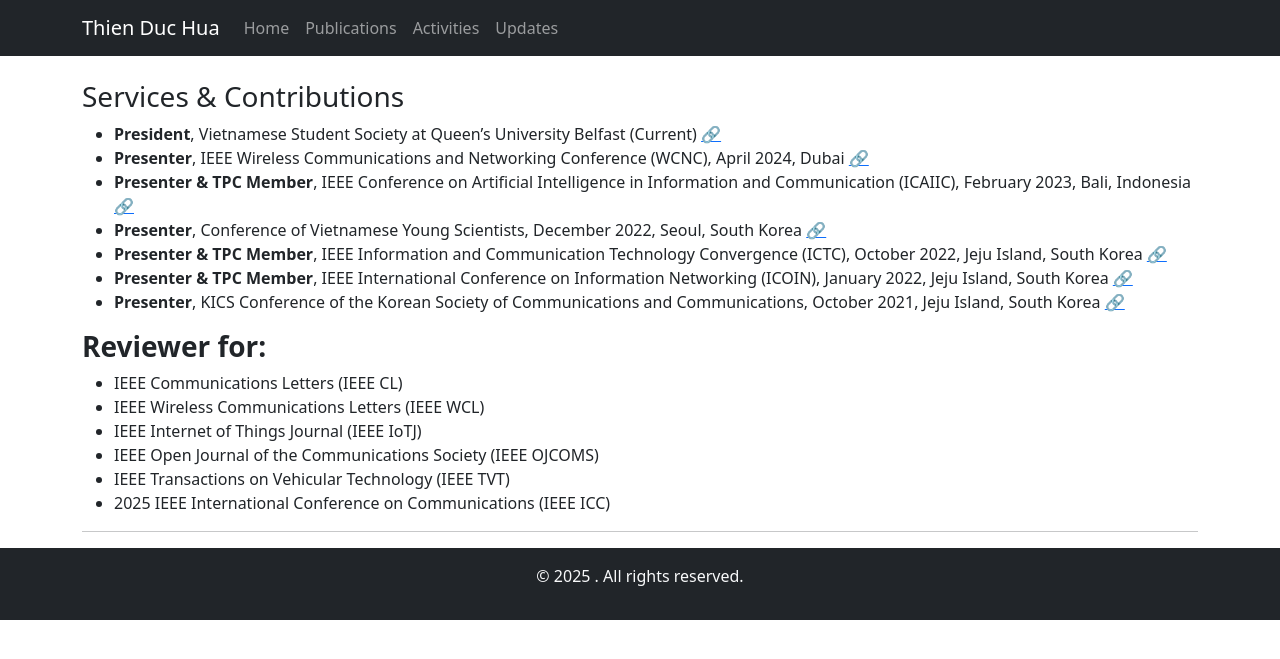
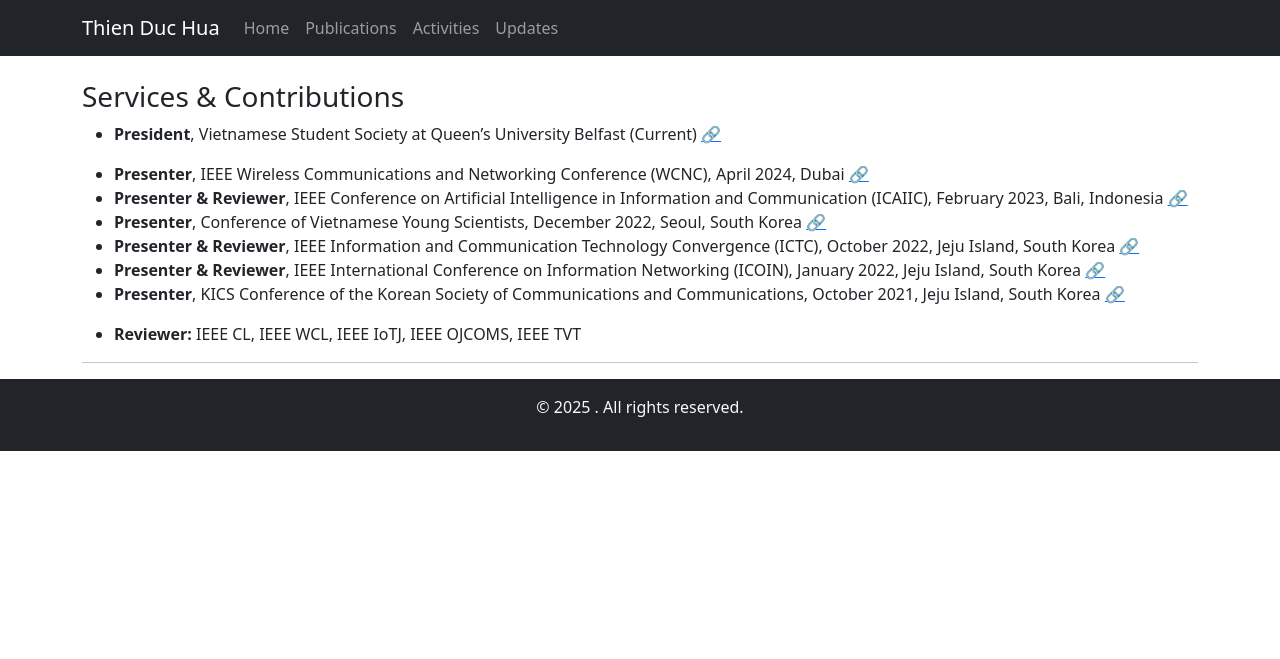
Before and after one commit to thienduchua/thienduchua.github.io, a Jekyll site: the page built from services.md, in a window 1280 px wide. Shown: the top 659 px of the page. Built offline with Jekyll 4.4.1, drawn with Linux system fonts in a browser that asks for light colours.

Commit message:
Update services.md

```diff
--- a/services.md
+++ b/services.md
@@ -6,20 +6,15 @@ title: Home
 ### Services & Contributions
 
 - **President**, Vietnamese Student Society at Queen’s University Belfast (Current) [🔗](https://home.q-su.org/clubssocieties/vietnamese/)
+
 - **Presenter**, IEEE Wireless Communications and Networking Conference (WCNC), April 2024, Dubai [🔗](https://ieeexplore.ieee.org/document/10571002)
-- **Presenter & TPC Member**, IEEE Conference on Artificial Intelligence in Information and Communication (ICAIIC), February 2023, Bali, Indonesia [🔗](https://ieeexplore.ieee.org/abstract/document/10067114)
+- **Presenter & Reviewer**, IEEE Conference on Artificial Intelligence in Information and Communication (ICAIIC), February 2023, Bali, Indonesia [🔗](https://ieeexplore.ieee.org/abstract/document/10067114)
 - **Presenter**, Conference of Vietnamese Young Scientists, December 2022, Seoul, South Korea [🔗](https://drive.google.com/file/d/1IFxmaldEJPH0fIn-uDcfLK72LDxNyuTP/view)
-- **Presenter & TPC Member**, IEEE Information and Communication Technology Convergence (ICTC), October 2022, Jeju Island, South Korea [🔗](https://ieeexplore.ieee.org/abstract/document/9952411)
-- **Presenter & TPC Member**, IEEE International Conference on Information Networking (ICOIN), January 2022, Jeju Island, South Korea [🔗](https://ieeexplore.ieee.org/abstract/document/9687180)
+- **Presenter & Reviewer**, IEEE Information and Communication Technology Convergence (ICTC), October 2022, Jeju Island, South Korea [🔗](https://ieeexplore.ieee.org/abstract/document/9952411)
+- **Presenter & Reviewer**, IEEE International Conference on Information Networking (ICOIN), January 2022, Jeju Island, South Korea [🔗](https://ieeexplore.ieee.org/abstract/document/9687180)
 - **Presenter**, KICS Conference of the Korean Society of Communications and Communications, October 2021, Jeju Island, South Korea [🔗](https://www.dbpia.co.kr/Journal/articleDetail?nodeId=NODE10587233)
 
-### **Reviewer for:**
-- IEEE Communications Letters (IEEE CL)
-- IEEE Wireless Communications Letters (IEEE WCL)
-- IEEE Internet of Things Journal (IEEE IoTJ)
-- IEEE Open Journal of the Communications Society (IEEE OJCOMS)
-- IEEE Transactions on Vehicular Technology (IEEE TVT)
-- 2025 IEEE International Conference on Communications (IEEE ICC)
+- **Reviewer:** IEEE CL, IEEE WCL, IEEE IoTJ, IEEE OJCOMS, IEEE TVT
 
 
 ---
```
